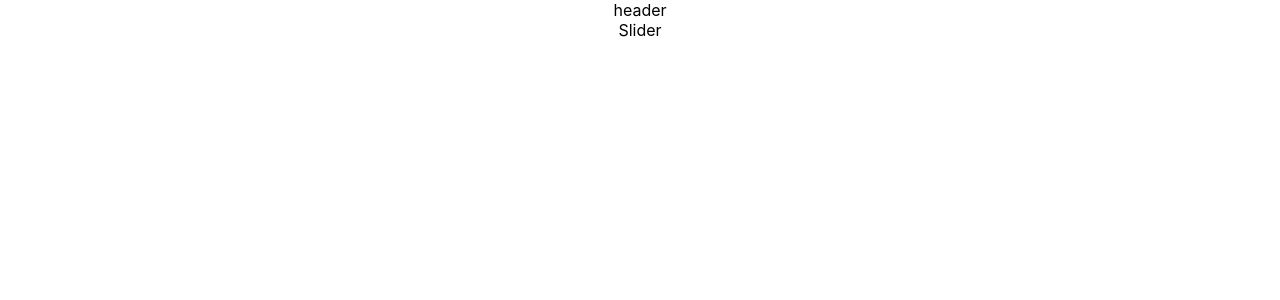
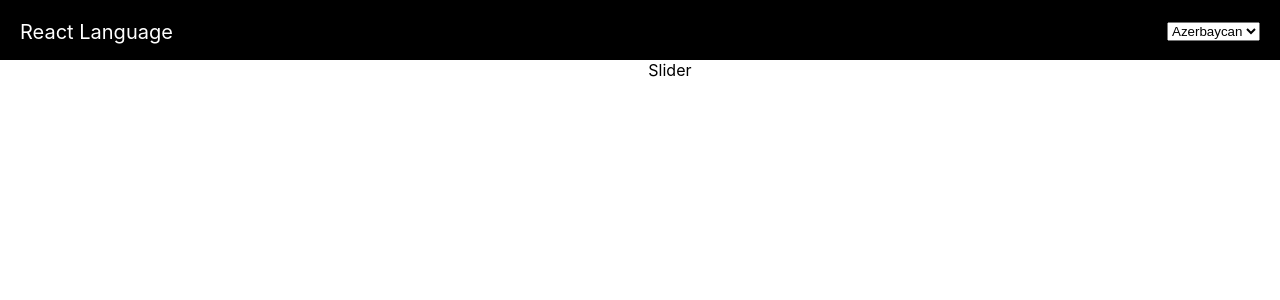
Before and after one commit to Babashov/custom-sliders-with-react-intl, a React (Create React App) app: page / in a window 1280 px wide. Shown: the top 300 px of the page. Built offline with nearby package versions, Linux system fonts and the light colour scheme.

Commit message:
added logo & language html codes

```diff
--- a/src/components/Header.jsx
+++ b/src/components/Header.jsx
@@ -1,8 +1,17 @@
-import React from 'react'
+import styles from './styles.module.css'
 
 function Header() {
   return (
-    <div>header</div>
+    <div className={styles.header}>
+      <div className={styles.logo}>React Language</div>
+      <div className={styles.language}>
+        <select name="" id="">
+          <option value="">Azerbaycan</option>
+          <option value="">Russian</option>
+          <option value="">English</option>
+        </select>
+      </div>
+    </div>
   )
 }
 
```
